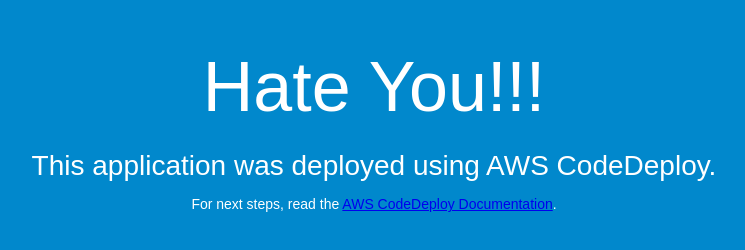
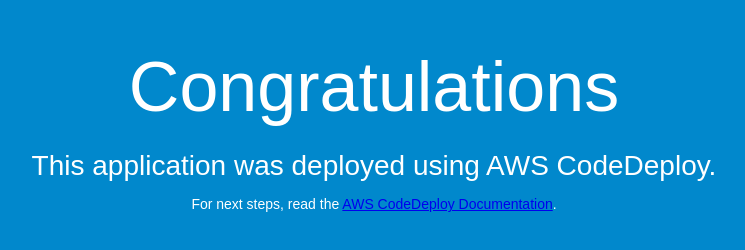
Before and after one commit to CHINTAN-2610/awslab1, a plain HTML site: page index.html in a window 1280 px wide. Shown: the whole page, without its empty margins (266-1011 px from the left). Drawn offline with Linux system fonts and the light colour scheme.

Commit message:
Update index.html

```diff
--- a/index.html
+++ b/index.html
@@ -26,7 +26,7 @@
 </head>
 <body>
   <div align="center">
-    <h1>Hate You!!!</h1>
+    <h1>Congratulations</h1>
     <h2>This application was deployed using AWS CodeDeploy.</h2>
     <p>For next steps, read the <a href="http://aws.amazon.com/documentation/codedeploy">AWS CodeDeploy Documentation</a>.</p>
   </div>
```
